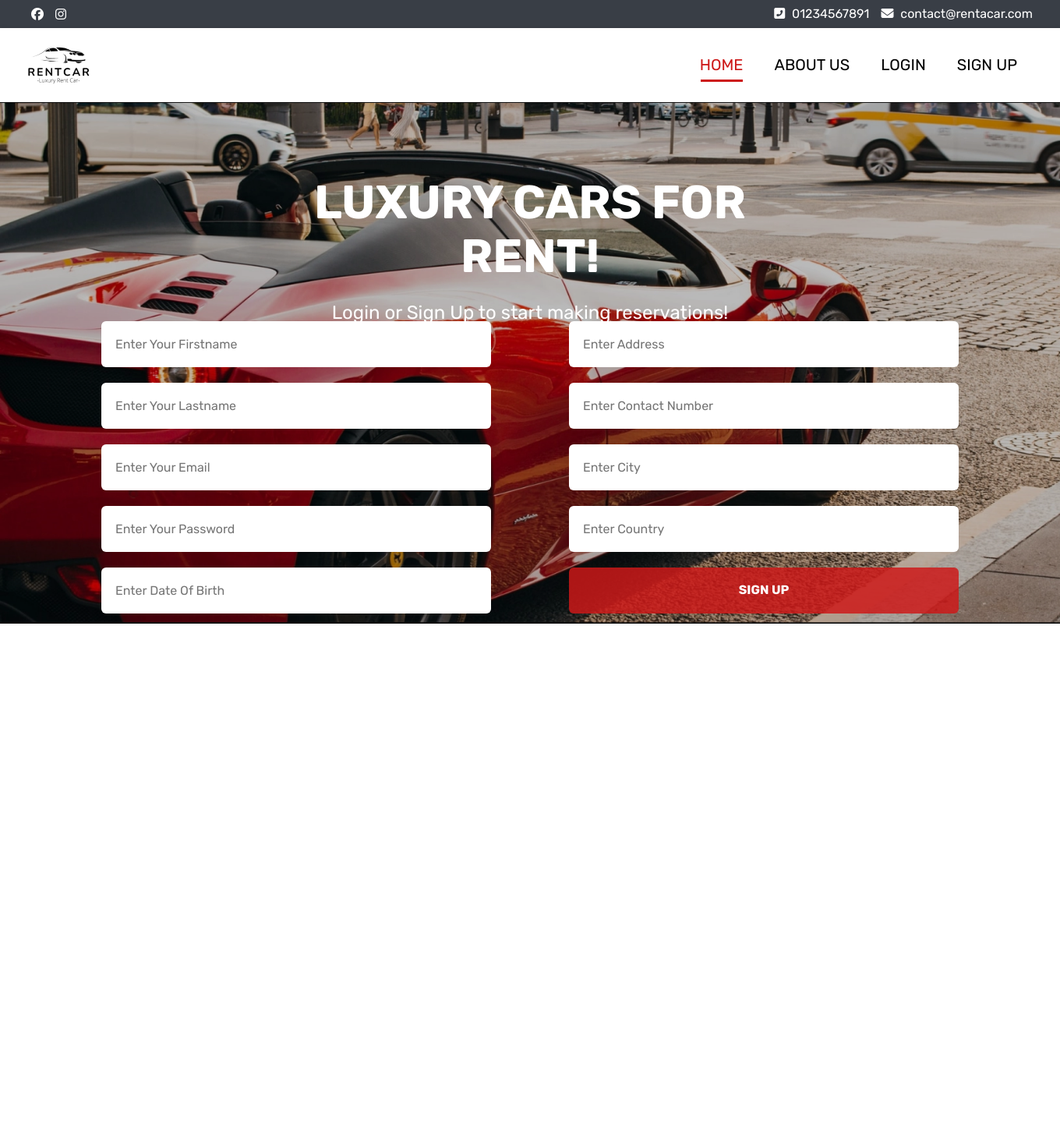
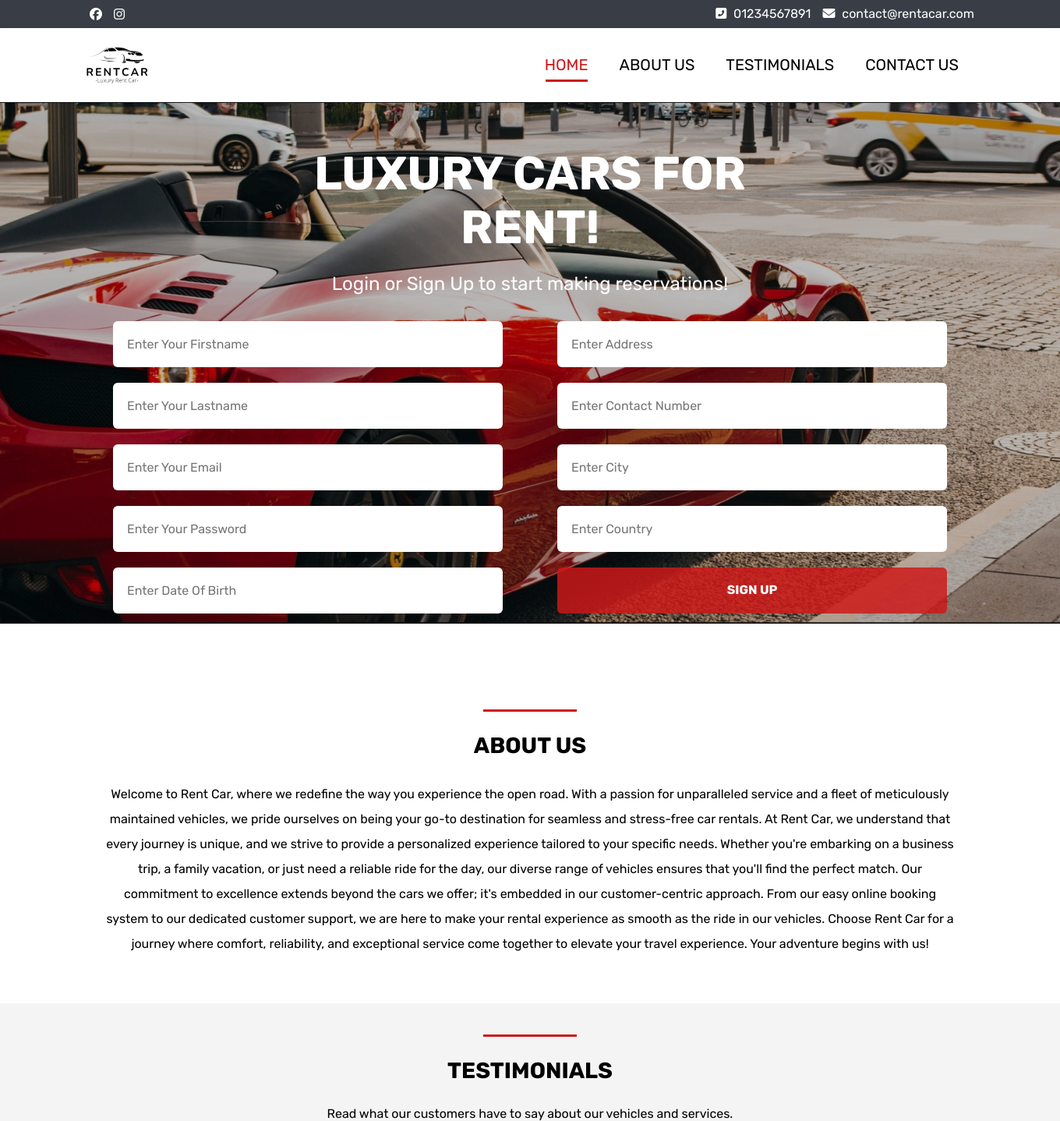
Before and after one commit to noanimator7/Car-rental-system, a PHP site: page / in a window 1360 px wide. Shown: the whole page at 78% size. Before the commit the page ends 800 px from the top, so only its background shows below. Run offline with PHP 8.4, Linux system fonts and the light colour scheme.

Commit message:
Magdy 3ars

```diff
--- a/css/master.css
+++ b/css/master.css
@@ -1,15 +1,3 @@
-/* Start Variables */
-:root {
-    --main-color: #2196F3;
-    --main-color-alt: #1787E0;
-    --transition-time: 0.3s;
-    --main-padding-top: 100px;
-    --main-padding-bottom: 100px;
-    --section-background: #ececec;
-    --secondary-font-color: #777;
-}
-
-/* End Variables */
 /* Start Global Rules */
 * {
     -webkit-box-sizing: border-box;
@@ -48,8 +37,55 @@ a {
     padding-right: 15px;
     margin-left: auto;
     margin-right: auto;
+}
+
+/* Small */
+@media (min-width: 768px) {
+    .container {
+        width: 750px;
+    }
+}
+
+/* Medium */
+@media (min-width: 992px) {
+    .container {
+        width: 970px;
+    }
+}
+
+/* Large */
+@media (min-width: 1200px) {
+    .container {
         width: 1170px;
     }
+}
+
+/* components */
+.main-heading {
+    text-align: center;
+    padding-top: 70px;
+}
+
+.main-heading h2 {
+    font-weight: bold;
+    font-size: 28.5px;
+    position: relative;
+    margin-bottom: 30px;
+    text-transform: uppercase;
+}
+
+.main-heading h2::before {
+    content: "";
+    position: absolute;
+    left: 50%;
+    transform: translateX(-50%);
+    height: 3px;
+    background-color: #cd1818;
+    top: -30px;
+    width: 120px;
+}
+
+/* end components */
 
 /* Start Header bar */
 .header-bar {
@@ -58,10 +94,11 @@ a {
 
 }
 
+@media (max-width: 767px) {}
+
 .header-bar .container {
     display: flex;
     justify-content: space-between;
-    width: 1320px;
 }
 
 .header-bar .icons {
@@ -101,8 +149,13 @@ a {
     display: flex;
 }
 
+@media(max-width: 767px) {
+    .header {
+        height: 68px;
+    }
+}
+
 .header .container {
-    width: 1320px;
     display: flex;
     justify-content: space-between;
     align-items: center;
@@ -121,14 +186,36 @@ a {
     justify-content: space-between;
 
 }
-.header .rl-container div a{
+
+.header .rl-container div a {
     padding: 20px;
     position: relative;
 }
-.header .rl-container div a:hover{
+
+@media(max-width:767px) {
+    .header .rl-container div a {
+        padding: 10px;
+    }
+
+    .header .rl-container .home a::before {
+        display: none;
+    }
+
+    .header .rl-container {
+        font-size: 15px;
+    }
+}
+
+@media(min-width: 991px) {
+    .header .rl-container div a:hover {
         color: #cd1818;
     }
-.header .rl-container div a::before{
+
+    .header .rl-container div a:hover::before {
+        display: block;
+    }
+
+    .header .rl-container div a::before {
         content: "";
         position: absolute;
         height: 3px;
@@ -138,18 +225,19 @@ a {
         bottom: 10px;
         display: none;
     }
-.header .rl-container .home a::before{
+
+    .header .rl-container .home a::before {
         display: block;
     }
-.header .rl-container .home a{
+}
+
+.header .rl-container .home a {
     color: #cd1818;
 }
-.header .rl-container div a:hover::before{
-    display: block;
-}
+
 /* End Header */
 /* Start Landing */
-.landing{
+.landing {
     height: calc(100vh - 131px);
     background-image: url(../images/background-home.PNG);
     background-size: cover;
@@ -170,40 +258,67 @@ a {
 
 }
 
-.landing .text{
+.landing .text {
     position: absolute;
     color: white;
     transform: translateX(-50%);
-    max-width: 700px;
+    max-width: 800px;
+    min-width: 750px;
     left: 50%;
-    top: 11%;
+    top: -59%;
     padding: 20px;
     border-radius: 10px;
 }
-.landing .text span{
+
+.landing .login-form .text {
+    top: -95.5%;
+}
+
+@media(max-width: 767px) {
+    .landing .login-form .text {
+        top: -50.5%;
+    }
+
+    .landing .auth-container .login-form form .icon {
+        height: 39px;
+    }
+}
+
+
+.landing .text span {
     display: block;
     font-weight: bold;
     font-size: 60px;
     text-align: center;
     margin-bottom: 25px;
 }
-.landing .text p{
+
+.landing .text p {
     font-size: 24px;
     text-align: center;
+    min-width: 550px;
 }
-.landing .auth-container{
+
+.landing .auth-container {
     position: absolute;
     transform: translateX(-50%);
     left: 50%;
     top: 42%;
 }
-.landing .auth-container .login-form form > div{
-    display: flex;
+
+
+
+.landing .auth-container .login-form form>div {
     align-items: center;
     justify-content: center;
     position: relative;
+    /* text-align: center; */
+    width: 500px;
+    transform: translateX(-50%);
+    left: 50%;
 }
-.landing .auth-container .login-form form input{
+
+.landing .auth-container .login-form form input {
     width: 500px;
     height: 59px;
     padding: 18px 18px 18px 65px;
@@ -236,45 +379,50 @@ a {
     align-items: center;
     left: 0px;
 }
-.landing .auth-container .login-form form .icon i{
+
+.landing .auth-container .login-form form .icon i {
     margin: 0;
 }
 
-.landing .auth-container .login-form form a{
+.landing .auth-container .login-form form a {
     color: white;
     display: inline;
 }
-.landing .auth-container .login-form form a:hover{
+
+.landing .auth-container .login-form form a:hover {
     color: #cd1818;
 }
-.landing .auth-container .login-form form p{
+
+.landing .auth-container .login-form form p {
     color: white;
+    text-align: center;
 }
+
 .login-form {
     display: none;
 }
 
-.landing .auth-container .signup-form form{
+.landing .auth-container .signup-form form {
     display: flex;
     justify-content: space-around;
-    width: 1200px;
 }
 
 
-.landing .auth-container .signup-form p{
+.landing .auth-container .signup-form p {
     text-align: center;
     color: white;
 }
 
-.landing .auth-container .signup-form a{
+.landing .auth-container .signup-form a {
     color: white;
     display: inline;
 }
-.landing .auth-container .signup-form a:hover{
+
+.landing .auth-container .signup-form a:hover {
     color: #cd1818;
 }
 
-.landing .auth-container .signup-form input{
+.landing .auth-container .signup-form input {
     width: 500px;
     height: 59px;
     padding: 18px;
@@ -285,5 +433,87 @@ a {
     outline: none;
 }
 
+@media (max-width: 1199px) {
+    .landing .auth-container .signup-form input {
+        width: 400px;
+    }
+
+}
+
+@media (max-width: 991px) {
+    .landing .auth-container .signup-form input {
+        width: 300px;
+    }
+}
+
+@media (max-width: 767px) {
+    .landing .auth-container .signup-form input {
+        width: 300px;
+        height: 37px;
+    }
+
+    .landing .text p {
+        display: none;
+    }
+
+    .landing .auth-container .signup-form form {
+        display: block;
+    }
+
+    .landing .signup-form {
+        position: absolute;
+        transform: translate(-50%, -34%);
+    }
+
+    .landing .signup-form .text {
+        position: absolute;
+        color: white;
+        transform: translateX(-50%);
+        max-width: 700px;
+        min-width: 390px;
+        left: 50%;
+        top: -23%;
+        padding: 57px;
+        border-radius: 10px;
+    }
+
+    .landing .signup-form .text span {
+        display: block;
+        font-weight: bold;
+        font-size: 27px;
+        text-align: center;
+        margin-bottom: 8px;
+    }
+
+    /* .landing .auth-container {
+        position: absolute;
+        transform: translateX(-50%);
+        left: 50%;
+        top: 20%;
+    } */
+}
+
+.login-form {
+    display: none;
+}
 
 /* End Landing */
+/* Start About */
+.about {
+    padding: 70px 0 60px 0;
+}
+
+.about p {
+    text-align: center;
+    padding: 0 20px;
+    line-height: 2;
+}
+
+/* End About */
+
+/* Start Testtimonials */
+.testimonials {
+    background-color: #f4f4f4;
+}
+
+/* End Testtimonials */
--- a/index.html
+++ b/index.html
@@ -45,27 +45,26 @@
     <div class="header" id="header">
         <div class="container">
             <div class="logo">
-                <img src="/images/logo.png" alt="">
+                <img src="/Car-rental-system/images/logo.png" alt="">
             </div>
             <div class="rl-container">
                 <div class="home"><a href="#">HOME</a></div>
-                <div class="about-us"><a href="#">ABOUT US</a></div>
-                <div class="login "><a href="#" class="button">LOGIN</a></div>
-                <div class="register "><a href="#" class="button">SIGN UP</a></div>
+                <div class="about-us"><a href="#about">ABOUT US</a></div>
+                <div class="login "><a href="#" class="button">TESTIMONIALS</a></div>
+                <div class="register "><a href="#" class="button">CONTACT US</a></div>
             </div>
         </div>
     </div>
     <!-- End Header -->
     <!-- Start Landing -->
     <div class="landing">
-        <div class="overlay">
-            <div class="container">
+        <div class="overlay"></div>
+        <div class="auth-container container">
+            <div class="login-form">
                 <div class="text">
-                    <span>LUXURY CARS FOR RENT!</span>
+                    <span>LUXURY CARS FOR <br> RENT!</span>
                     <p>Login or Sign Up to start making reservations!</p>
                 </div>
-                <div class="auth-container">
-                    <div class="login-form">
                 <form action="user.php" id="loginForm" method="post">
                     <div class="email">
                         <div class="icon"><i class="fa-regular fa-envelope"></i></div>
@@ -73,8 +72,7 @@
                     </div>
                     <div class="password">
                         <div class="icon"><i class="fa-solid fa-key"></i></div>
-                                <input type="password" id="password" name="password" placeholder="Enter Your Password"
-                                    required>
+                        <input type="password" id="password" name="password" placeholder="Enter Your Password" required>
                     </div>
                     <div class="submit">
                         <input type="submit" value="LOGIN">
@@ -83,25 +81,28 @@
                 </form>
             </div>
             <div class="signup-form">
+                <div class="text">
+                    <span>LUXURY CARS FOR <br> RENT!</span>
+                    <p>Login or Sign Up to start making reservations!</p>
+                </div>
                 <form action="user.php" id="signupForm" method="post">
                     <div class="left">
                         <div class="first-name">
-                                    <input type="text" id="firstname" name="fname" placeholder="Enter Your Firstname"
-                                        required>
+                            <input type="text" id="firstname" name="fname" placeholder="Enter Your Firstname" required>
                         </div>
                         <div class="last-name">
-                                    <input type="text" id="lastname" name="lname" placeholder="Enter Your Lastname"
-                                        required>
+                            <input type="text" id="lastname" name="lname" placeholder="Enter Your Lastname" required>
                         </div>
                         <div class="email">
                             <input type="email" id="email" name="email" placeholder="Enter Your Email" required>
                         </div>
                         <div class="password">
-                                    <input type="password" id="password" name="password"
-                                        placeholder="Enter Your Password" required>
+                            <input type="password" id="password" name="password" placeholder="Enter Your Password"
+                                required>
                         </div>
                         <div class="dob">
-                                    <input type="text" placeholder="Enter Date Of Birth" name="dob" id="dob" onfocus="(this.type='date')">
+                            <input type="text" placeholder="Enter Date Of Birth" name="dob" id="dob"
+                                onfocus="(this.type='date')">
                         </div>
                     </div>
                     <div class="right">
@@ -109,8 +110,8 @@
                             <input type="text" name="address" id="address" placeholder="Enter Address" required>
                         </div>
                         <div class="contact">
-                                    <input type="tel" name="contact_number" id="contact"
-                                        placeholder="Enter Contact Number" required>
+                            <input type="tel" name="contact_number" id="contact" placeholder="Enter Contact Number"
+                                required>
                         </div>
                         <div class="city">
                             <input type="text" name="city" id="city" placeholder="Enter City" required>
@@ -128,9 +129,39 @@
         </div>
     </div>
     </div>
+    <!-- End Landing -->
+    <!-- Start About -->
+    <div class="about" id="about">
+        <div class="container">
+            <div class="main-heading">
+                <h2>About Us</h2>
+            </div>
+            <p>Welcome to Rent Car, where we redefine the way you experience the open road. With a passion for
+                unparalleled service and a fleet of meticulously maintained vehicles, we pride ourselves on being your
+                go-to destination for seamless and stress-free car rentals. At Rent Car, we understand that every
+                journey is unique, and we strive to provide a personalized experience tailored to your specific needs.
+                Whether you're embarking on a business trip, a family vacation, or just need a reliable ride for the
+                day, our diverse range of vehicles ensures that you'll find the perfect match. Our commitment to
+                excellence extends beyond the cars we offer; it's embedded in our customer-centric approach. From our
+                easy online booking system to our dedicated customer support, we are here to make your rental experience
+                as smooth as the ride in our vehicles. Choose Rent Car for a journey where comfort, reliability, and
+                exceptional service come together to elevate your travel experience. Your adventure begins with us!</p>
         </div>
     </div>
-    <!-- End Landing -->
+    <!-- End About -->
+    <!-- Start Testimonials -->
+    <div class="testimonials">
+        <div class="container">
+            <div class="main-heading">
+                <h2>Testimonials</h2>
+                <p>Read what our customers have to say about our vehicles and services.</p>
+            </div>
+
+
+
+        </div>
+    </div>
+    <!-- End Testimonials -->
 
     <script>
         function toggleForm(formType) {
```
Also changed, not shown: other parts of css/master.css (+57 -5 lines). Lines whose indentation alone changed are shown as unchanged.
